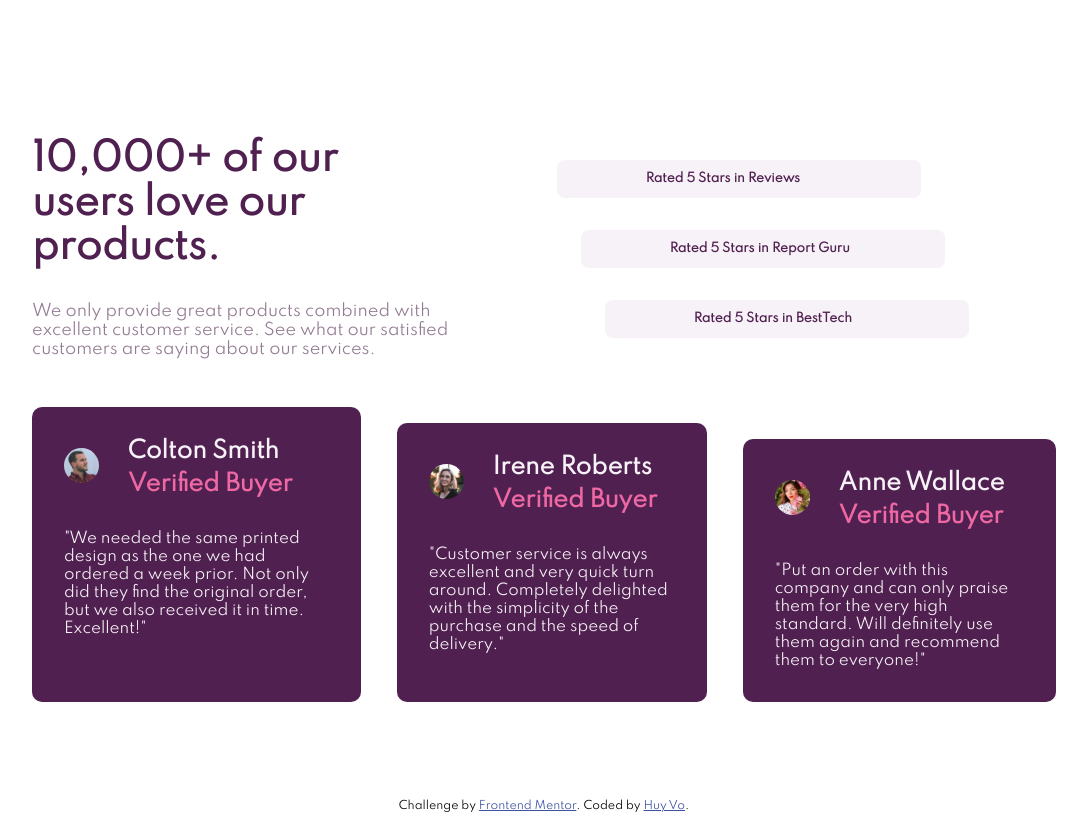
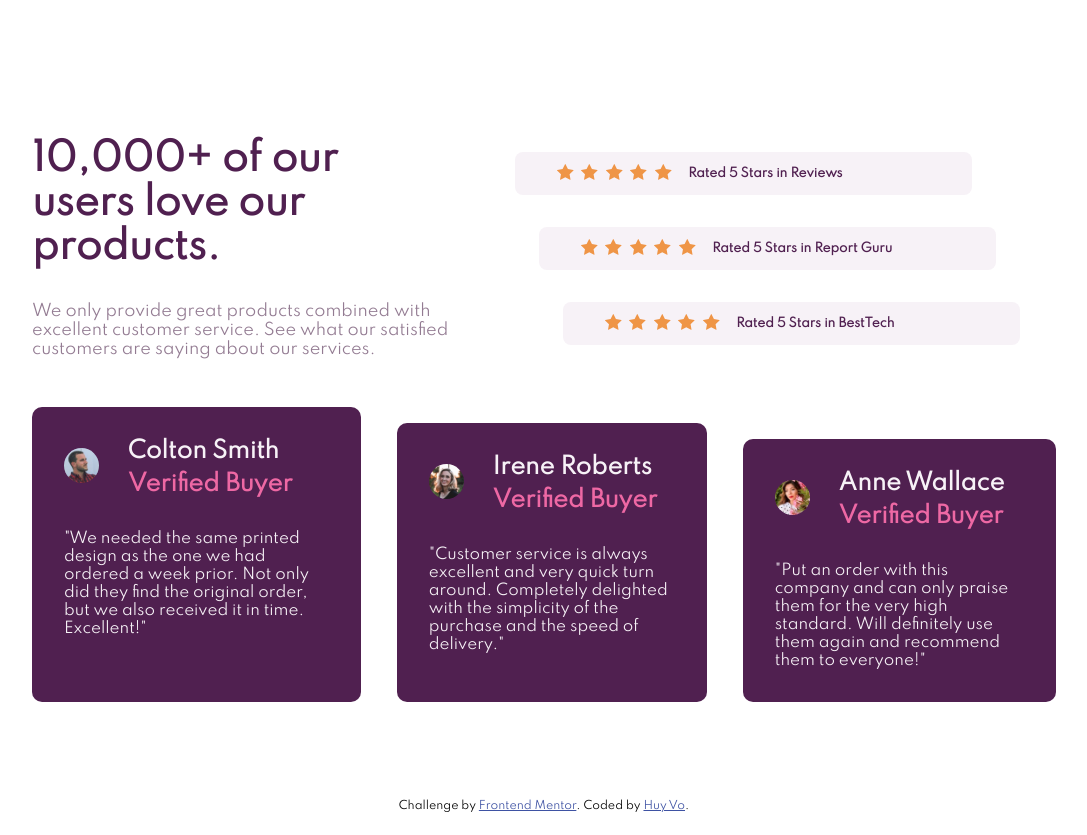
Before and after one commit to bmhuyquoc104/social-proof-section-master, a plain HTML site: page index.html in a window 1280 px wide. Shown: the whole page, without its empty margins (96-1183 px from the left). Drawn offline with Linux system fonts and the light colour scheme; the site is published under a folder, as on GitHub Pages, so addresses that start at the root find nothing.

Commit message:
Update index.html

```diff
--- a/index.html
+++ b/index.html
@@ -47,33 +47,33 @@
         <div class="rate">
           <div class="rate__container">
             <div class="image">
-              <img src="/images/icon-star.svg" alt="" />
-              <img src="/images/icon-star.svg" alt="" />
-              <img src="/images/icon-star.svg" alt="" />
-              <img src="/images/icon-star.svg" alt="" />
-              <img src="/images/icon-star.svg" alt="" />
+              <img src="./images/icon-star.svg" alt="" />
+              <img src="./images/icon-star.svg" alt="" />
+              <img src="./images/icon-star.svg" alt="" />
+              <img src="./images/icon-star.svg" alt="" />
+              <img src="./images/icon-star.svg" alt="" />
             </div>
             <h2 class="rate__reviews">Rated 5 Stars in Reviews</h2>
           </div>
 
           <div class="rate__container">
             <div class="image">
-              <img src="/images/icon-star.svg" alt="" />
-              <img src="/images/icon-star.svg" alt="" />
-              <img src="/images/icon-star.svg" alt="" />
-              <img src="/images/icon-star.svg" alt="" />
-              <img src="/images/icon-star.svg" alt="" />
+              <img src="./images/icon-star.svg" alt="" />
+              <img src="./images/icon-star.svg" alt="" />
+              <img src="./images/icon-star.svg" alt="" />
+              <img src="./images/icon-star.svg" alt="" />
+              <img src="./images/icon-star.svg" alt="" />
             </div>
             <h2 class="rate__report">Rated 5 Stars in Report Guru</h2>
           </div>
 
           <div class="rate__container">
             <div class="image">
-              <img src="/images/icon-star.svg" alt="" />
-              <img src="/images/icon-star.svg" alt="" />
-              <img src="/images/icon-star.svg" alt="" />
-              <img src="/images/icon-star.svg" alt="" />
-              <img src="/images/icon-star.svg" alt="" />
+              <img src="./images/icon-star.svg" alt="" />
+              <img src="./images/icon-star.svg" alt="" />
+              <img src="./images/icon-star.svg" alt="" />
+              <img src="./images/icon-star.svg" alt="" />
+              <img src="./images/icon-star.svg" alt="" />
             </div>
             <h2 class="rate__tech">Rated 5 Stars in BestTech</h2>
           </div>
```
